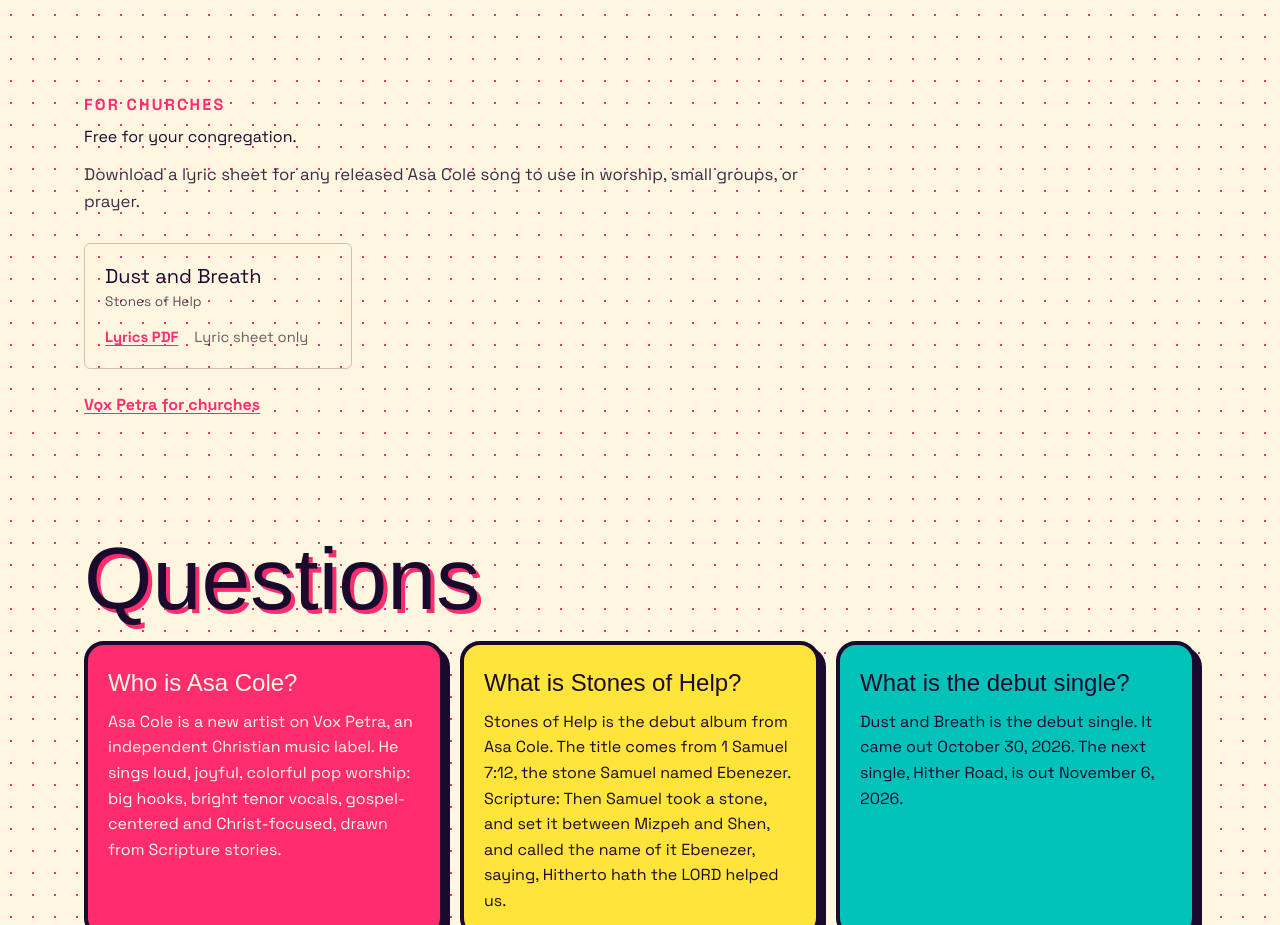
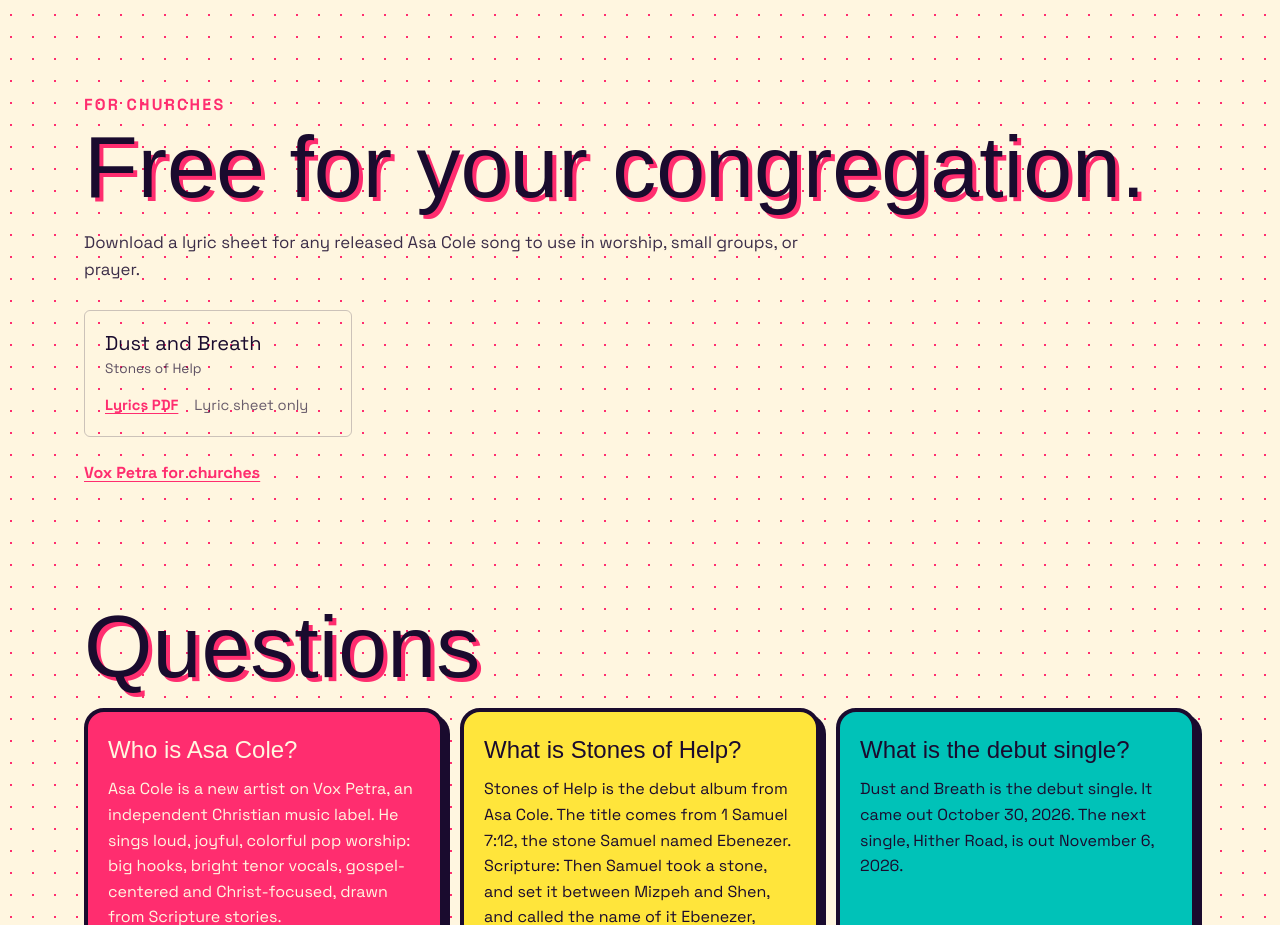
Before and after one commit to dbhurley/asacole, a Next.js app: page / in a window 1280 px wide. Shown: the part 5980-6905 px from the top of the page. Built offline with nearby package versions, Linux system fonts and the light colour scheme; no server answers; a web font is replaced by a local one.

Commit message:
Churches section: use site heading style

```diff
--- a/src/components/ChurchesSection.tsx
+++ b/src/components/ChurchesSection.tsx
@@ -5,7 +5,7 @@ export function ChurchesSection() {
     <section id="churches" className="questions churches-section" aria-labelledby="churches-heading">
       <div>
           <p className="churches-kicker">For Churches</p>
-          <h2 id="churches-heading">Free for your congregation.</h2>
+          <h2 id="churches-heading" className="section-title">Free for your congregation.</h2>
           <p className="churches-intro">
             Download a lyric sheet for any released Asa Cole song to use in worship, small groups, or prayer.
           </p>
```
